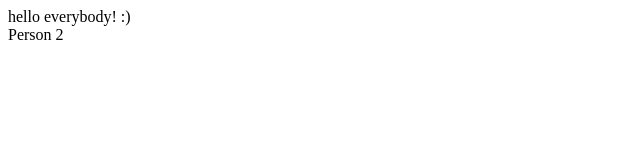
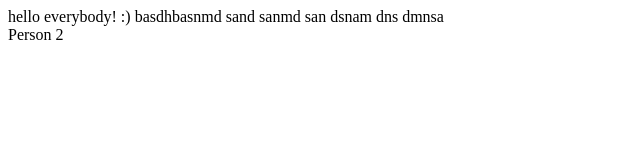
Before and after one commit to gravitysoftware/chrissyb, a plain HTML site: page contact.html in a window 1280 px wide. Shown: the whole page, without its empty margins (0-640 px from the left). Drawn offline with Linux system fonts and the light colour scheme.

Commit message:
changing top

```diff
--- a/contact.html
+++ b/contact.html
@@ -11,7 +11,7 @@ and open the template in the editor.
         <meta name="viewport" content="width=device-width, initial-scale=1.0">
     </head>
     <body>
-        <div id="1">hello everybody! :)</div>
+        <div id="1">hello everybody! :) basdhbasnmd sand sanmd san dsnam dns dmnsa </div>
         <div id="2">Person 2</div>
     </body>
 </html>
```
